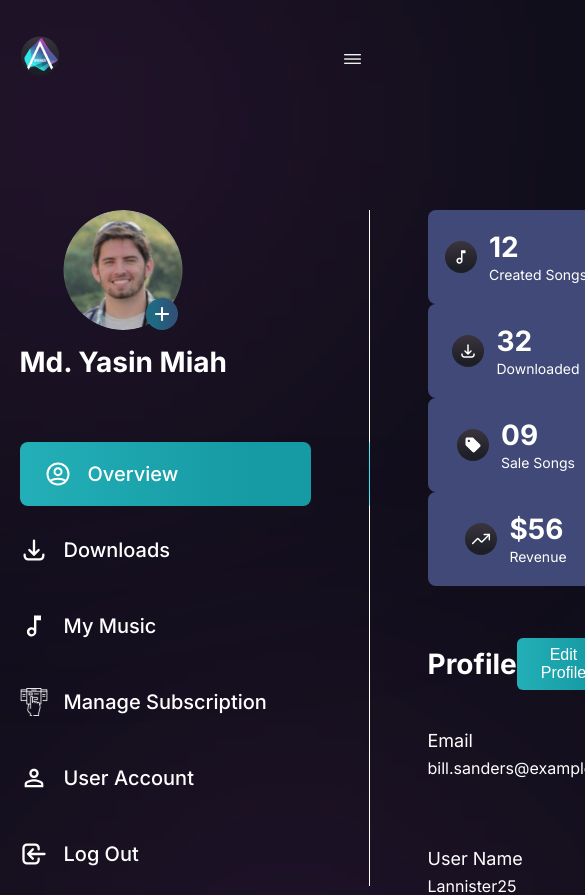
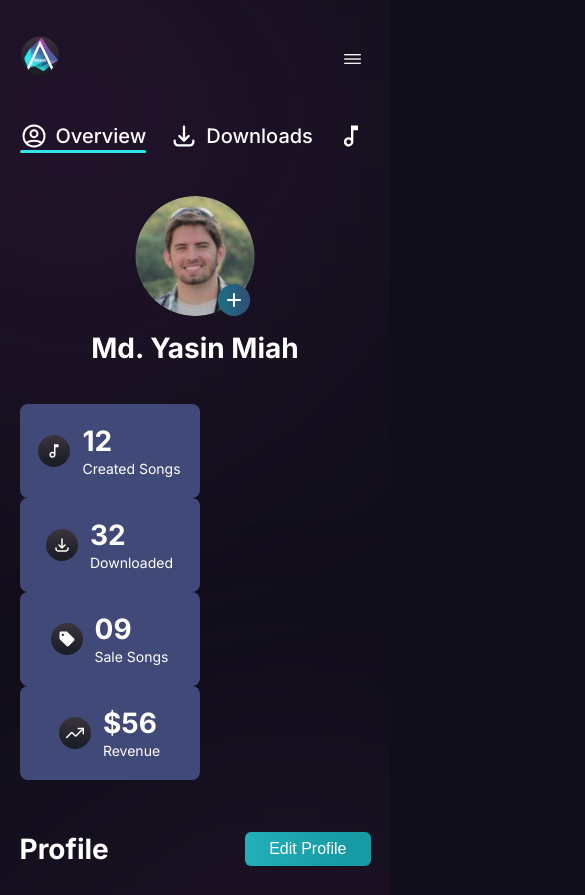
Before and after one commit to md-yasin-miah/nextapp, a Next.js app: page /dashboard in a window 390 px wide. Shown: the top 895 px of the page, 585 px wide, since content can reach past the window. Built offline with nearby package versions, Linux system fonts and the light colour scheme.

Commit message:
dashboard res

```diff
--- a/styles/pages/dashboard/dashboard.module.css
+++ b/styles/pages/dashboard/dashboard.module.css
@@ -126,3 +126,66 @@
 .childrenArea {
   width: calc(100% - 291px + 117px);
 }
+
+@media only screen and (max-width: 424px) {
+  .dashboardBody {
+    flex-direction: column;
+    padding: 0 0 150px 0;
+    row-gap: 40px;
+  }
+
+  .mainArea,
+  .childrenArea {
+    width: 100%;
+  }
+
+  .mainArea {
+    display: flex;
+    flex-direction: column-reverse;
+    min-height: fit-content;
+  }
+
+  .profile {
+    margin: 40px auto 0 auto;
+  }
+
+  .lists {
+    display: flex;
+    align-items: center;
+    column-gap: 24px;
+    overflow-x: scroll;
+    height: 40px;
+  }
+
+  .lists::-webkit-scrollbar {
+    display: none;
+  }
+
+  .lists li {
+    white-space: nowrap;
+    gap: 8px;
+    height: fit-content;
+  }
+
+  .lists li:not(:last-child) {
+    margin-bottom: 0px;
+  }
+
+  .lists .active {
+    position: relative;
+    background: none;
+    padding-left: 0;
+  }
+
+  .lists .active::before {
+    width: 100%;
+    height: 3px;
+    right: 0;
+    top: 100%;
+    border-radius: 10px;
+  }
+
+  .divider {
+    display: none;
+  }
+}
```
